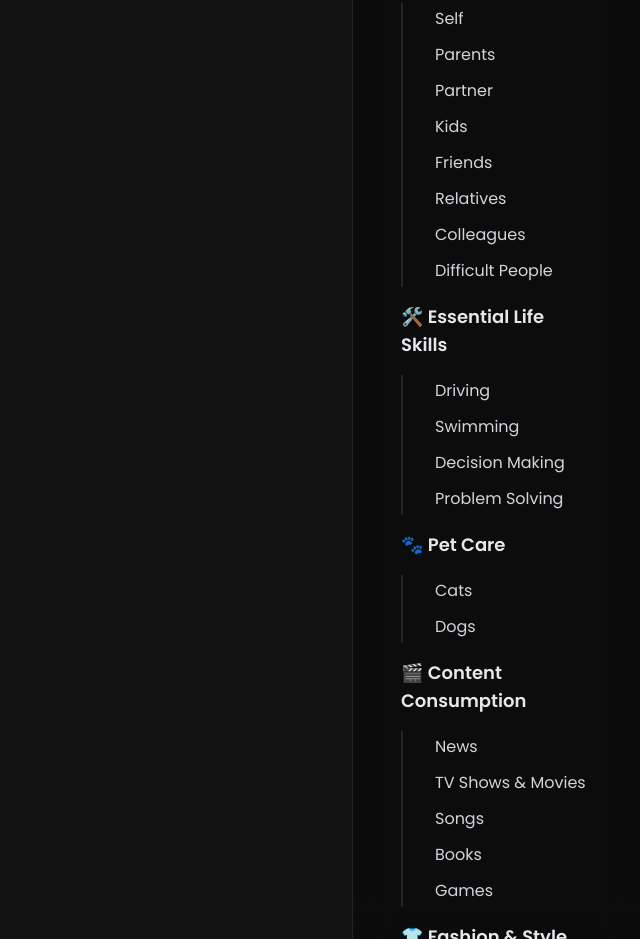
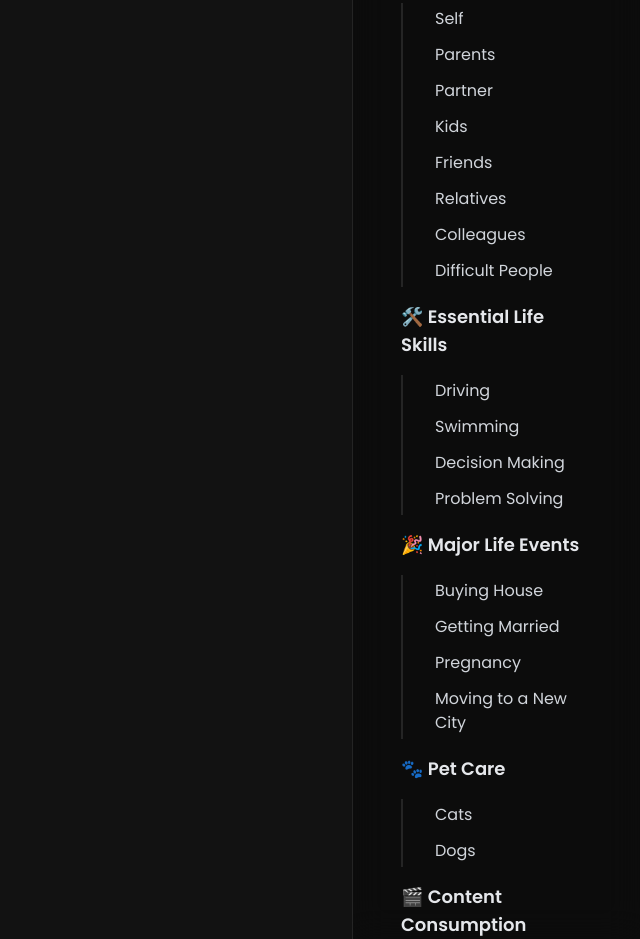
Before and after one commit to 5HU3HENDU/SofA, a plain HTML site: page index.html in a window 1280 px wide. Shown: the part 1581-2520 px from the top of the page, without its empty margins (640-1280 px from the left). Drawn offline with nearby package versions, Linux system fonts and the light colour scheme.

Commit message:
Update index.html

```diff
--- a/index.html
+++ b/index.html
@@ -198,6 +198,18 @@
                     swimming: { title: "Swimming", file: "lifeskills-swimming.json" },
                     decisionmaking: { title: "Decision Making", file: "lifeskills-decisionmaking.json" },
                     problemsolving: { title: "Problem Solving", file: "lifeskills-problemsolving.json" }
+                }
+            },
+            lifeEvents: {
+                title: "Major Life Events",
+                icon: "🎉",
+                color1: "#0c4a6e",
+                color2: "#0ea5e9",
+                subtopics: {
+                    buyinghouse: { title: "Buying House", file: "lifeevents-buyinghouse.json" },
+                    gettingmarried: { title: "Getting Married", file: "lifeevents-gettingmarried.json" },
+                    pregnancy: { title: "Pregnancy", file: "lifeevents-pregnancy.json" },
+                    moving: { title: "Moving to a New City", file: "lifeevents-moving.json" }
                 }
             },
             pets: {
```
